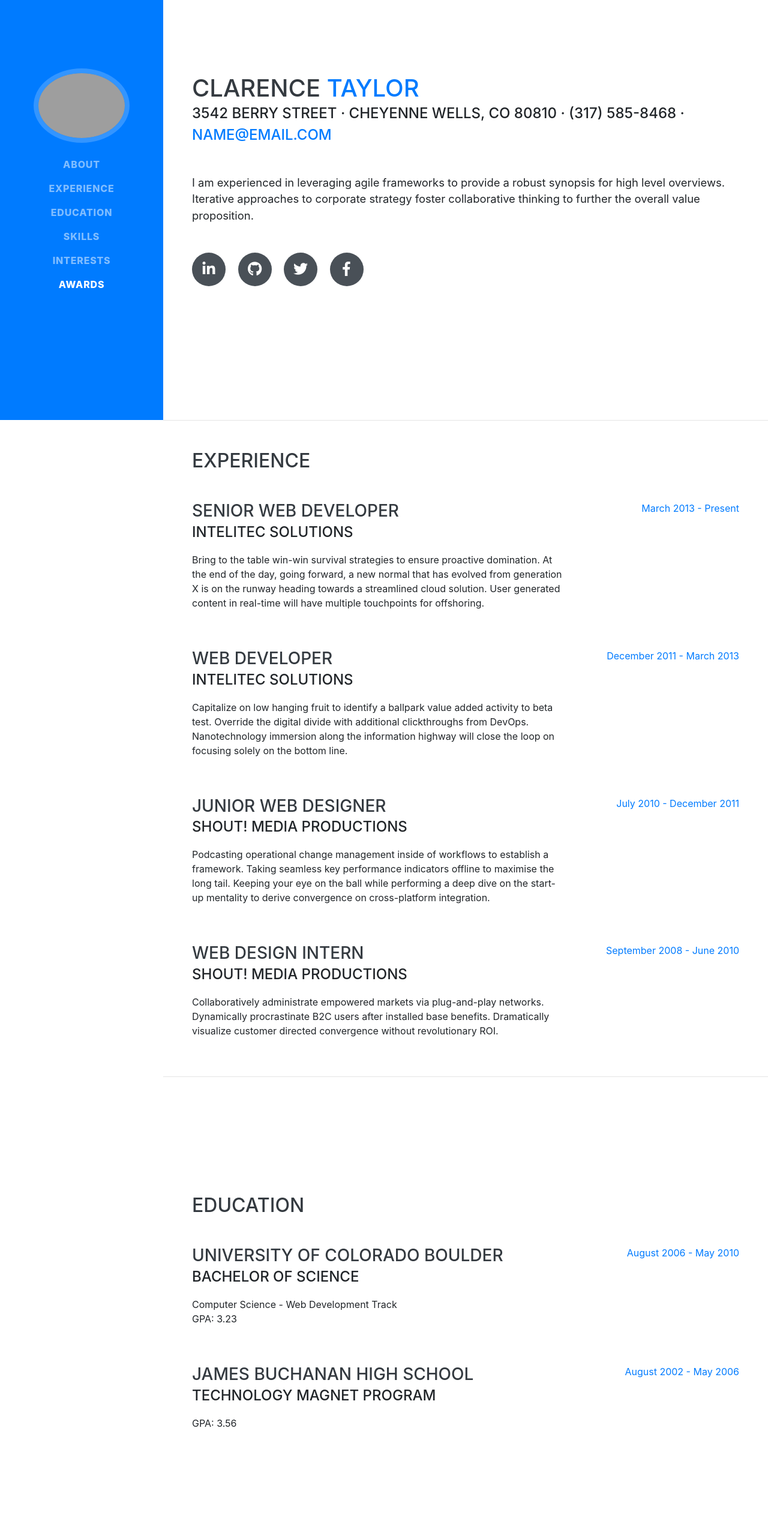
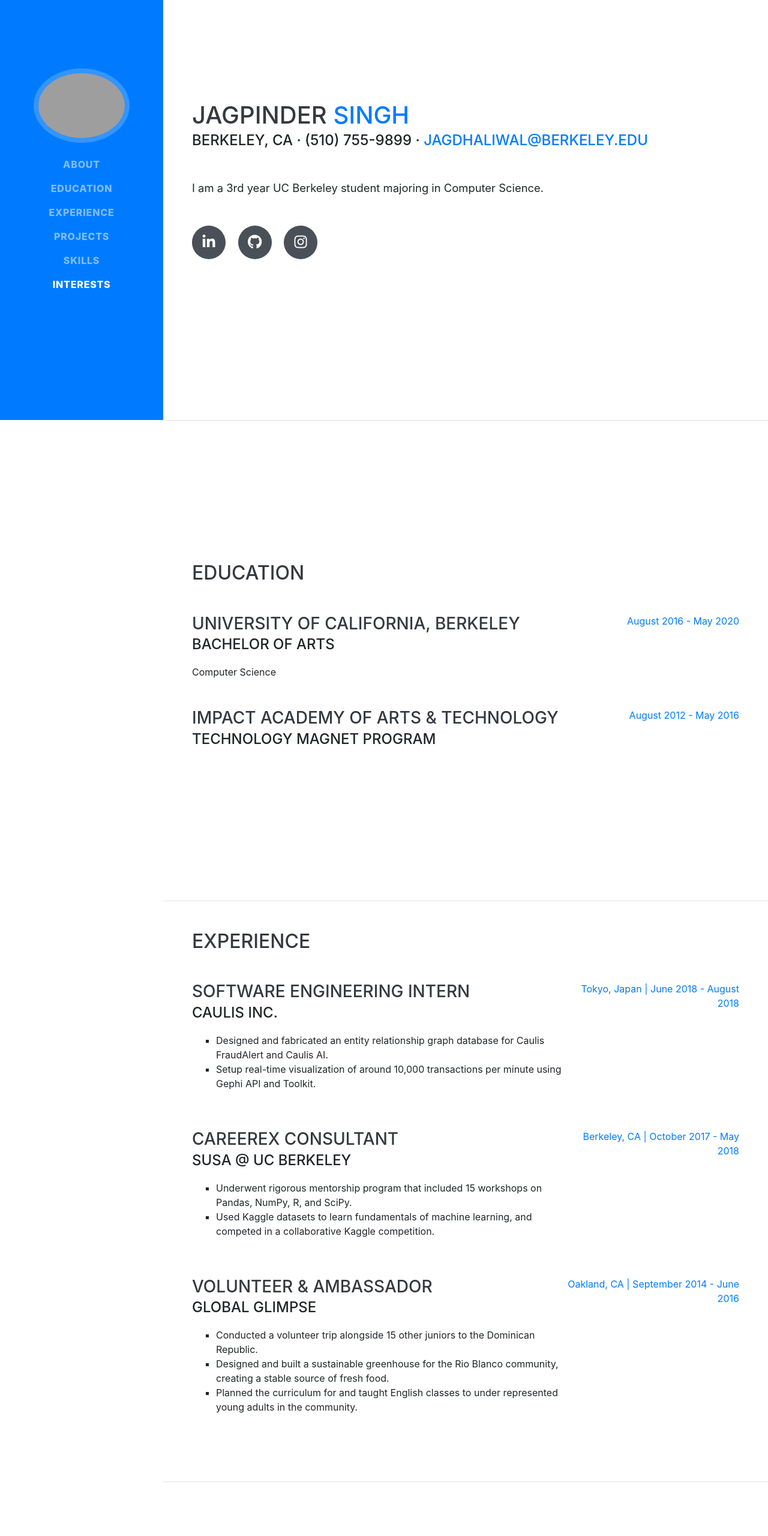
Before and after one commit to jaginat0r/jaginat0r.github.io, a website with bundled scripts: page index.html in a window 1280 px wide. Shown: the part 100-2660 px from the top of the page at 60% size. Built offline with nearby package versions, Linux system fonts and the light colour scheme; grey boxes are pictures that could not be loaded; a web font is replaced by a local one.

Commit message:
after first day

```diff
--- a/index.html
+++ b/index.html
@@ -8,7 +8,7 @@
   <meta name="description" content="">
   <meta name="author" content="">
 
-  <title>Resume - Start Bootstrap Theme</title>
+  <title>Jagpinder Singh's Website</title>
 
   <!-- Bootstrap core CSS -->
   <link href="vendor/bootstrap/css/bootstrap.min.css" rel="stylesheet">
@@ -27,7 +27,7 @@
 
   <nav class="navbar navbar-expand-lg navbar-dark bg-primary fixed-top" id="sideNav">
     <a class="navbar-brand js-scroll-trigger" href="#page-top">
-      <span class="d-block d-lg-none">Clarence Taylor</span>
+      <span class="d-block d-lg-none">Jagpinder Singh</span>
       <span class="d-none d-lg-block">
         <img class="img-fluid img-profile rounded-circle mx-auto mb-2" src="img/profile.jpg" alt="">
       </span>
@@ -41,19 +41,19 @@
           <a class="nav-link js-scroll-trigger" href="#about">About</a>
         </li>
         <li class="nav-item">
+          <a class="nav-link js-scroll-trigger" href="#education">Education</a>
+        </li>
+        <li class="nav-item">
           <a class="nav-link js-scroll-trigger" href="#experience">Experience</a>
         </li>
         <li class="nav-item">
-          <a class="nav-link js-scroll-trigger" href="#education">Education</a>
+          <a class="nav-link js-scroll-trigger" href="#awards">Projects</a>
         </li>
         <li class="nav-item">
           <a class="nav-link js-scroll-trigger" href="#skills">Skills</a>
         </li>
         <li class="nav-item">
           <a class="nav-link js-scroll-trigger" href="#interests">Interests</a>
-        </li>
-        <li class="nav-item">
-          <a class="nav-link js-scroll-trigger" href="#awards">Awards</a>
         </li>
       </ul>
     </div>
@@ -63,27 +63,56 @@
 
     <section class="resume-section p-3 p-lg-5 d-flex align-items-center" id="about">
       <div class="w-100">
-        <h1 class="mb-0">Clarence
-          <span class="text-primary">Taylor</span>
+        <h1 class="mb-0">Jagpinder
+          <span class="text-primary">Singh</span>
         </h1>
-        <div class="subheading mb-5">3542 Berry Street · Cheyenne Wells, CO 80810 · (317) 585-8468 ·
-          <a href="mailto:name@email.com">name@email.com</a>
+        <div class="subheading mb-5">Berkeley, CA · (510) 755-9899 ·
+          <a href="mailto:name@email.com">jagdhaliwal@berkeley.edu</a>
         </div>
-        <p class="lead mb-5">I am experienced in leveraging agile frameworks to provide a robust synopsis for high level overviews. Iterative approaches to corporate strategy foster collaborative thinking to further the overall value proposition.</p>
+        <p class="lead mb-5">I am a 3rd year UC Berkeley student majoring in Computer Science.</p>
         <div class="social-icons">
-          <a href="#">
+          <a href="http://www.linkedin.com/in/jagpindersingh">
             <i class="fab fa-linkedin-in"></i>
           </a>
-          <a href="#">
+          <a href="http://www.github.com/jaginat0r">
             <i class="fab fa-github"></i>
           </a>
-          <a href="#">
-            <i class="fab fa-twitter"></i>
-          </a>
-          <a href="#">
-            <i class="fab fa-facebook-f"></i>
+          <a href="http://www.instagram.com/jaginat0r">
+            <i class="fab fa-instagram"></i>
           </a>
         </div>
+      </div>
+    </section>
+
+    <hr class="m-0">
+
+    <section class="resume-section p-3 p-lg-5 d-flex align-items-center" id="education">
+      <div class="w-100">
+        <h2 class="mb-5">Education</h2>
+
+        <div class="resume-item d-flex flex-column flex-md-row justify-content-between mb-5">
+          <div class="resume-content">
+            <h3 class="mb-0">University of California, Berkeley</h3>
+            <div class="subheading mb-3">Bachelor of Arts</div>
+            <div>Computer Science</div>
+            <!-- <p>GPA: 3.23</p> -->
+          </div>
+          <div class="resume-date text-md-right">
+            <span class="text-primary">August 2016 - May 2020</span>
+          </div>
+        </div>
+
+        <div class="resume-item d-flex flex-column flex-md-row justify-content-between">
+          <div class="resume-content">
+            <h3 class="mb-0">Impact Academy of Arts & Technology</h3>
+            <div class="subheading mb-3">Technology Magnet Program</div>
+            <!-- <p>GPA: 3.56</p> -->
+          </div>
+          <div class="resume-date text-md-right">
+            <span class="text-primary">August 2012 - May 2016</span>
+          </div>
+        </div>
+
       </div>
     </section>
 
@@ -95,82 +124,49 @@
 
         <div class="resume-item d-flex flex-column flex-md-row justify-content-between mb-5">
           <div class="resume-content">
-            <h3 class="mb-0">Senior Web Developer</h3>
-            <div class="subheading mb-3">Intelitec Solutions</div>
-            <p>Bring to the table win-win survival strategies to ensure proactive domination. At the end of the day, going forward, a new normal that has evolved from generation X is on the runway heading towards a streamlined cloud solution. User generated content in real-time will have multiple touchpoints for offshoring.</p>
+            <h3 class="mb-0">Software Engineering Intern</h3>
+            <div class="subheading mb-3">Caulis Inc.</div>
+            <ul style="list-style-type:square;">
+              <li>Designed and fabricated an entity relationship graph database for Caulis FraudAlert and Caulis AI.</li>
+              <li>Setup real-time visualization of around 10,000 transactions per minute using Gephi API and Toolkit.</li>
+            </ul>
           </div>
           <div class="resume-date text-md-right">
-            <span class="text-primary">March 2013 - Present</span>
+            <span class="text-primary">Tokyo, Japan | June 2018 - August 2018</span>
           </div>
         </div>
 
         <div class="resume-item d-flex flex-column flex-md-row justify-content-between mb-5">
           <div class="resume-content">
-            <h3 class="mb-0">Web Developer</h3>
-            <div class="subheading mb-3">Intelitec Solutions</div>
-            <p>Capitalize on low hanging fruit to identify a ballpark value added activity to beta test. Override the digital divide with additional clickthroughs from DevOps. Nanotechnology immersion along the information highway will close the loop on focusing solely on the bottom line.</p>
+            <h3 class="mb-0">CareerEx Consultant</h3>
+            <div class="subheading mb-3">SUSA @ UC Berkeley</div>
+            <ul style="list-style-type:square;">
+              <li>Underwent rigorous mentorship program that included 15 workshops on Pandas, NumPy, R, and SciPy.</li>
+              <li>Used Kaggle datasets to learn fundamentals of machine learning, and competed in a collaborative Kaggle competition.</li>
+            </ul>
           </div>
           <div class="resume-date text-md-right">
-            <span class="text-primary">December 2011 - March 2013</span>
+            <span class="text-primary">Berkeley, CA | October 2017 - May 2018</span>
           </div>
         </div>
 
         <div class="resume-item d-flex flex-column flex-md-row justify-content-between mb-5">
           <div class="resume-content">
-            <h3 class="mb-0">Junior Web Designer</h3>
-            <div class="subheading mb-3">Shout! Media Productions</div>
-            <p>Podcasting operational change management inside of workflows to establish a framework. Taking seamless key performance indicators offline to maximise the long tail. Keeping your eye on the ball while performing a deep dive on the start-up mentality to derive convergence on cross-platform integration.</p>
+            <h3 class="mb-0">Volunteer & Ambassador</h3>
+            <div class="subheading mb-3">Global Glimpse</div>
+            <ul style="list-style-type:square;">
+              <li>Conducted a volunteer trip alongside 15 other juniors to the Dominican Republic.</li>
+              <li>Designed and built a sustainable greenhouse for the Rio Blanco community, creating a stable source of fresh food.</li>
+              <li>Planned the curriculum for and taught English classes to under represented young adults in the community.</li>
+            </ul>
           </div>
           <div class="resume-date text-md-right">
-            <span class="text-primary">July 2010 - December 2011</span>
-          </div>
-        </div>
-
-        <div class="resume-item d-flex flex-column flex-md-row justify-content-between">
-          <div class="resume-content">
-            <h3 class="mb-0">Web Design Intern</h3>
-            <div class="subheading mb-3">Shout! Media Productions</div>
-            <p>Collaboratively administrate empowered markets via plug-and-play networks. Dynamically procrastinate B2C users after installed base benefits. Dramatically visualize customer directed convergence without revolutionary ROI.</p>
-          </div>
-          <div class="resume-date text-md-right">
-            <span class="text-primary">September 2008 - June 2010</span>
+            <span class="text-primary">Oakland, CA | September 2014 - June 2016</span>
           </div>
         </div>
 
       </div>
 
-    </section>
-
-    <hr class="m-0">
-
-    <section class="resume-section p-3 p-lg-5 d-flex align-items-center" id="education">
-      <div class="w-100">
-        <h2 class="mb-5">Education</h2>
-
-        <div class="resume-item d-flex flex-column flex-md-row justify-content-between mb-5">
-          <div class="resume-content">
-            <h3 class="mb-0">University of Colorado Boulder</h3>
-            <div class="subheading mb-3">Bachelor of Science</div>
-            <div>Computer Science - Web Development Track</div>
-            <p>GPA: 3.23</p>
-          </div>
-          <div class="resume-date text-md-right">
-            <span class="text-primary">August 2006 - May 2010</span>
-          </div>
-        </div>
-
-        <div class="resume-item d-flex flex-column flex-md-row justify-content-between">
-          <div class="resume-content">
-            <h3 class="mb-0">James Buchanan High School</h3>
-            <div class="subheading mb-3">Technology Magnet Program</div>
-            <p>GPA: 3.56</p>
-          </div>
-          <div class="resume-date text-md-right">
-            <span class="text-primary">August 2002 - May 2006</span>
-          </div>
-        </div>
-
-      </div>
     </section>
 
     <hr class="m-0">
@@ -182,40 +178,22 @@
         <div class="subheading mb-3">Programming Languages &amp; Tools</div>
         <ul class="list-inline dev-icons">
           <li class="list-inline-item">
+            <i class="fab fa-python"></i>
+          </li>
+          <li class="list-inline-item">
+            <i class="fab fa-java"></i>
+          </li>
+          <li class="list-inline-item">
+            <i class="fab fa-git-square"></i>
+          </li>
+          <li class="list-inline-item">
             <i class="fab fa-html5"></i>
           </li>
           <li class="list-inline-item">
             <i class="fab fa-css3-alt"></i>
           </li>
           <li class="list-inline-item">
-            <i class="fab fa-js-square"></i>
-          </li>
-          <li class="list-inline-item">
-            <i class="fab fa-angular"></i>
-          </li>
-          <li class="list-inline-item">
-            <i class="fab fa-react"></i>
-          </li>
-          <li class="list-inline-item">
             <i class="fab fa-node-js"></i>
-          </li>
-          <li class="list-inline-item">
-            <i class="fab fa-sass"></i>
-          </li>
-          <li class="list-inline-item">
-            <i class="fab fa-less"></i>
-          </li>
-          <li class="list-inline-item">
-            <i class="fab fa-wordpress"></i>
-          </li>
-          <li class="list-inline-item">
-            <i class="fab fa-gulp"></i>
-          </li>
-          <li class="list-inline-item">
-            <i class="fab fa-grunt"></i>
-          </li>
-          <li class="list-inline-item">
-            <i class="fab fa-npm"></i>
           </li>
         </ul>
 
@@ -249,7 +227,7 @@
 
     <hr class="m-0">
 
-    <section class="resume-section p-3 p-lg-5 d-flex align-items-center" id="awards">
+    <!--<section class="resume-section p-3 p-lg-5 d-flex align-items-center" id="awards">
       <div class="w-100">
         <h2 class="mb-5">Awards &amp; Certifications</h2>
         <ul class="fa-ul mb-0">
@@ -281,7 +259,7 @@
             Place - James Buchanan High School - Hackathon 2005</li>
         </ul>
       </div>
-    </section>
+    </section> -->
 
   </div>
 
```
Also changed, not shown: 2 other files.
